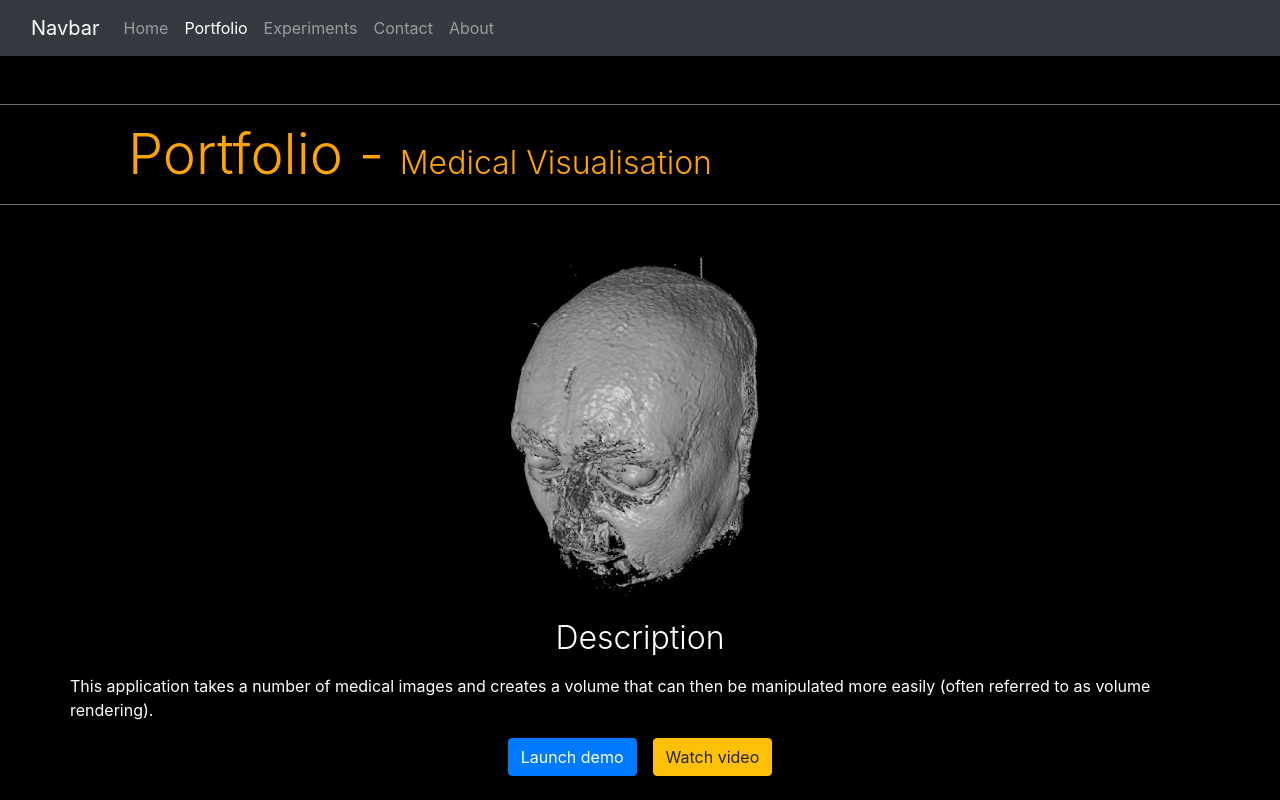
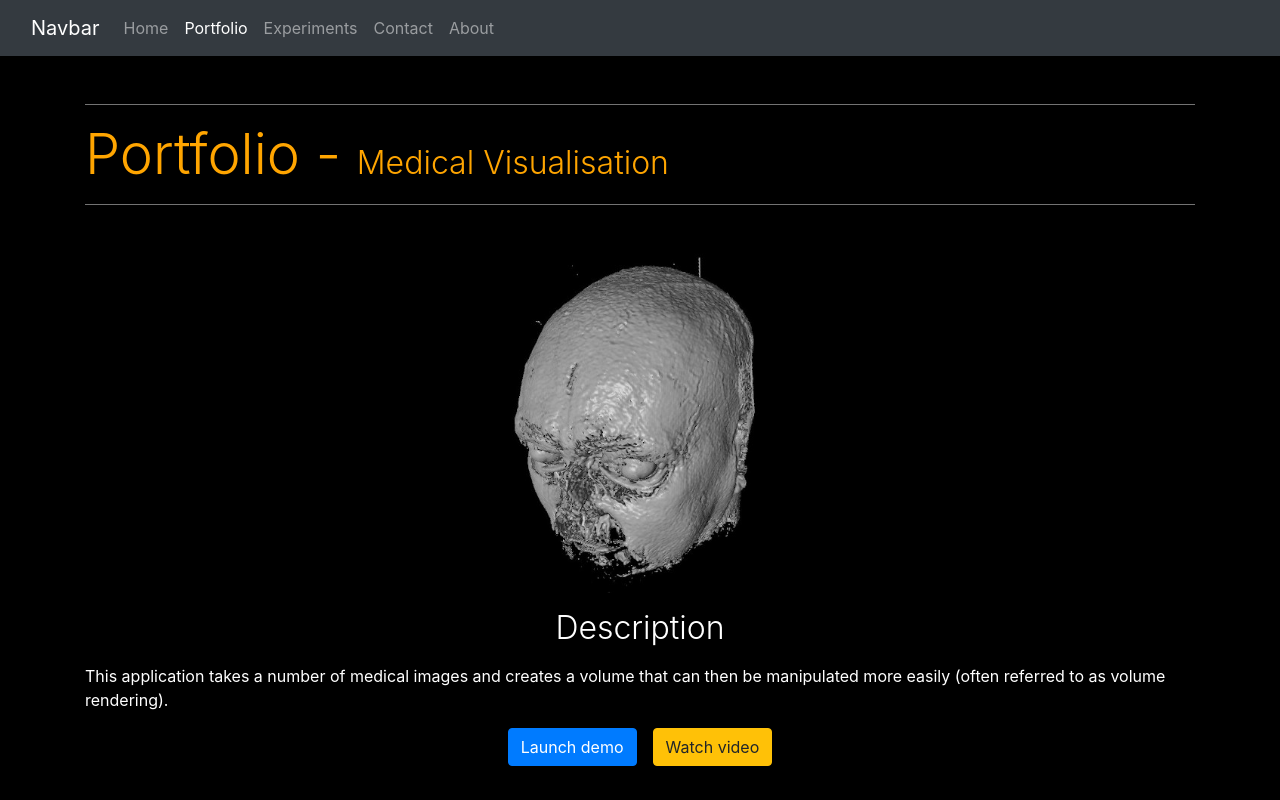
Before and after one commit to DoctorTone/drt_demo, a React (Create React App) app: page /portfolio/medical in a window 1280 px wide. Shown: the top 800 px of the page. Built offline with nearby package versions, Linux system fonts and the light colour scheme; what react-three-fiber would draw is missing.

Commit message:
Adjusted layout for medical page.

```diff
--- a/src/pages/MedicalViz.js
+++ b/src/pages/MedicalViz.js
@@ -7,8 +7,9 @@ const MedicalViz = () => {
   return (
     <div>
       <Navbar activeLink="Portfolio" />
+      <div className="container">
         <hr className="mt-5 h-line" />
-      <h2 className="indent orangeText display-4">
+        <h2 className="orangeText display-4">
           Portfolio - <span className="display-6">Medical Visualisation</span>
         </h2>
         <hr className="h-line mb-5" />
@@ -25,8 +26,8 @@ const MedicalViz = () => {
               <p className="display-6 text-center">Description</p>
               <p>
                 This application takes a number of medical images and creates a
-              volume that can then be manipulated more easily (often referred to
-              as volume rendering).
+                volume that can then be manipulated more easily (often referred
+                to as volume rendering).
               </p>
             </div>
             <div className="mx-auto">
@@ -52,6 +53,7 @@ const MedicalViz = () => {
           <Footer />
         </div>
       </div>
+    </div>
   );
 };
 
```
Lines whose indentation alone changed are shown as unchanged.
